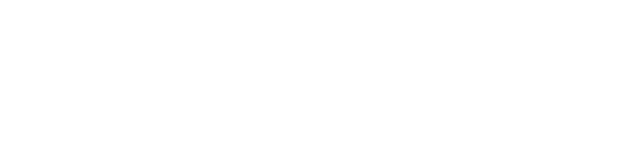
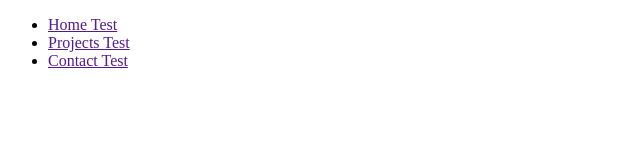
Before and after one commit to melloCoding/jeffreymello.com, a plain HTML site: page index.html in a window 1280 px wide. Shown: the whole page, without its empty margins (0-640 px from the left). Drawn offline with Linux system fonts and the light colour scheme.

Commit message:
modified:   index.html

```diff
--- a/index.html
+++ b/index.html
@@ -6,6 +6,12 @@
     <title>Document</title>
 </head>
 <body>
-
+    <nav>
+        <ul>
+            <li><a href="">Home Test</a></li>
+            <li><a href="">Projects Test</a></li>
+            <li><a href="">Contact Test</a></li>
+        </ul>
+    </nav>
 </body>
 </html>
```
